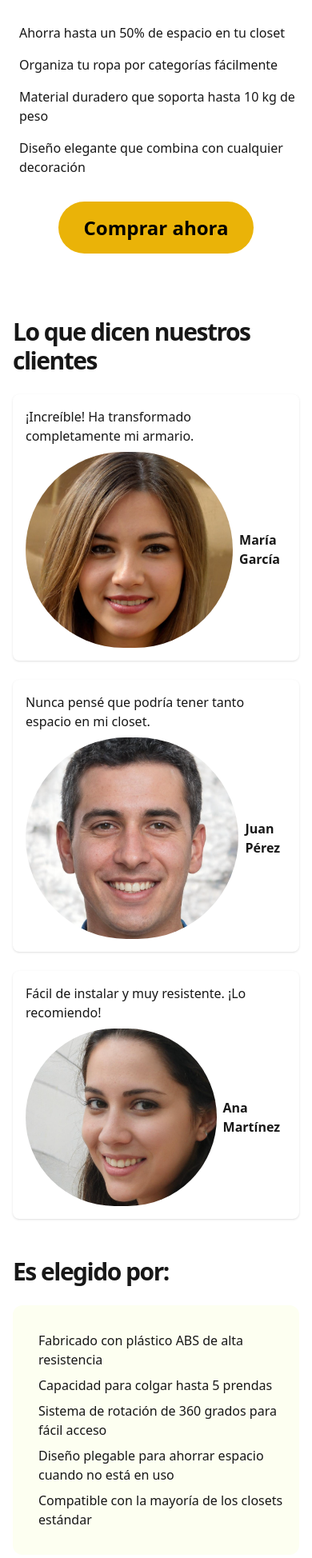
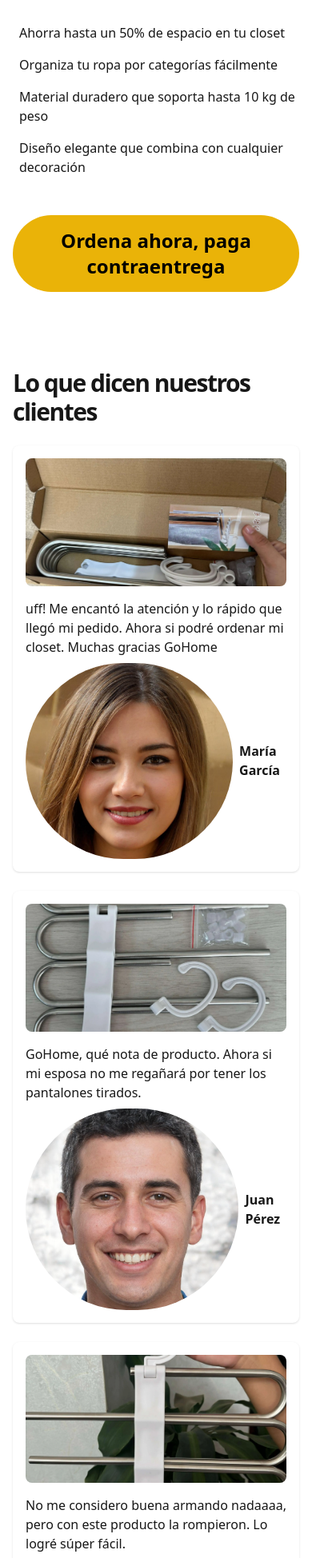
Before and after one commit to Icaro3422/landing-product, a Next.js app: page / in a window 390 px wide. Shown: the part 1079-3027 px from the top of the page at 80% size. Built offline with nearby package versions, Linux system fonts and the light colour scheme.

Commit message:
fix: Comments and public validation.

```diff
--- a/src/app/layout.tsx
+++ b/src/app/layout.tsx
@@ -16,6 +16,12 @@ export const metadata: Metadata = {
     "perchero organizador de ropa",
     "closet armable",
     "organizador de ropa plástico",
+    "Pagos contraentrega",
+    "Productos para hogar",
+    "Pantalones",
+    "Jeans",
+    "Armarios",
+    "gohome"
   ],
   robots: "index, follow",
   alternates: {
--- a/src/components/evidence-grid/EvidenceGrid.tsx
+++ b/src/components/evidence-grid/EvidenceGrid.tsx
@@ -1,33 +1,7 @@
 import Image from "next/image";
-
-const images = [
-  "/assets/evidencia1.webp",
-  "/assets/evidencia2.webp",
-  "/assets/evidencia3.webp",
-];
-
 export const EvidenceGrid = () => {
   return (
     <section className="w-full py-12">
-      <div className="grid grid-cols-2 sm:grid-cols-3 gap-4 mt-6">
-        {images.map((src, index) => (
-          <div
-            key={index}
-            className="w-full h-40 sm:h-64 relative overflow-hidden"
-          >
-            <Image
-              src={src}
-              alt={`Experiencia del cliente usando el Colgador Mágico ${
-                index + 1
-              }`}
-              className="rounded-lg object-cover"
-              fill
-              sizes="(max-width: 640px) 50vw, 33vw"
-              loading="lazy"
-            />
-          </div>
-        ))}
-      </div>
       <div className="aspect-video relative rounded-xl mt-4">
         <video
           className="w-full h-full object-cover rounded-b-xl"
--- a/src/components/home-page/HomePage.tsx
+++ b/src/components/home-page/HomePage.tsx
@@ -19,7 +19,13 @@ export const HomePage = () => {
     <div className="flex flex-col min-h-screen">
       <header className="py-6 px-4 lg:px-6 flex items-center justify-center bg-mainGreen">
         <div className="relative">
-          <Image src={logo} alt="Go home logo" className="w-36" width={144} height={36} />
+          <Image
+            src={logo}
+            alt="Go home logo"
+            className="w-36"
+            width={144}
+            height={36}
+          />
         </div>
       </header>
       <main className="flex-1">
@@ -37,7 +43,11 @@ export const HomePage = () => {
           </section>
           <section className="w-full py-12">
             <div className="aspect-video relative">
-              <video className="w-full h-full object-cover" controls preload="metadata">
+              <video
+                className="w-full h-full object-cover"
+                controls
+                preload="metadata"
+              >
                 <source src="/assets/ganchos-horizontal.mp4" type="video/mp4" />
                 Tu navegador no soporta archivos mp4.
               </video>
@@ -81,12 +91,13 @@ export const HomePage = () => {
             </ul>
             <div className="text-center mt-12">
               <a
-                className="bg-yellow-500 rounded-full  text-black text-2xl font-bold py-4 px-8 cursor-pointer"
                 href="https://gohome.com.co/products/gancho-para-pantalones"
                 rel="noopener noreferrer"
                 target="__self"
               >
-                Comprar ahora
+                <button className="bg-yellow-500 rounded-full  text-black text-2xl font-bold py-4 px-8 cursor-pointer">
+                  Ordena ahora, paga contraentrega
+                </button>
               </a>
             </div>
           </section>
@@ -100,26 +111,44 @@ export const HomePage = () => {
                   user: user1,
                   stars: 5,
                   name: "María García",
+                  src: "/assets/evidencia1.webp",
                   comment:
-                    "¡Increíble! Ha transformado completamente mi armario.",
+                    "uff! Me encantó la atención y lo rápido que llegó mi pedido. Ahora si podré ordenar mi closet. Muchas gracias GoHome",
                 },
                 {
                   user: user2,
                   stars: 4,
                   name: "Juan Pérez",
+                  src: "/assets/evidencia3.webp",
                   comment:
-                    "Nunca pensé que podría tener tanto espacio en mi closet.",
+                    "GoHome, qué nota de producto. Ahora si mi esposa no me regañará por tener los pantalones tirados.",
                 },
                 {
                   user: user3,
                   stars: 5,
                   name: "Ana Martínez",
+                  src: "/assets/evidencia2.webp",
                   comment:
-                    "Fácil de instalar y muy resistente. ¡Lo recomiendo!",
+                    "No me considero buena armando nadaaaa, pero con este producto la rompieron. Lo logré súper fácil.",
                 },
               ].map((testimonial, index) => (
                 <div key={index} className="bg-white p-4 rounded-lg shadow">
-                  <p className="mb-2">{testimonial.comment}</p>
+                  <div
+                    key={index}
+                    className="w-full h-40 sm:h-64 relative overflow-hidden"
+                  >
+                    <Image
+                      src={testimonial.src}
+                      alt={`Experiencia del cliente usando el Colgador Mágico ${
+                        index + 1
+                      }`}
+                      className="rounded-lg object-cover"
+                      fill
+                      sizes="(max-width: 640px) 50vw, 33vw"
+                      loading="lazy"
+                    />
+                  </div>
+                  <p className="mb-2 mt-4">{testimonial.comment}</p>
                   <div className="flex items-center space-x-2">
                     <div className="rounded-full overflow-hidden">
                       <Image
@@ -140,37 +169,45 @@ export const HomePage = () => {
                 </div>
               ))}
             </div>
+            <EvidenceGrid />
           </section>
           <h3 className="text-3xl font-bold tracking-tighter sm:text-4xl md:text-5xl lg:text-6xl/none">
             Es elegido por:
           </h3>
-          <section className="w-full mt-6 py-8 md:py-24 bg-accentShadow rounded-xl">
+          <section className="w-full mt-6 py-8 md:py-24 bg-green-600 rounded-xl">
             <ul className="pl-6 space-y-2 max-w-2xl mx-auto">
               <li className="flex items-center space-x-2">
-                <span className="icon-[feather--check-circle] text-mainGreen"></span>
-                <span>Fabricado con plástico ABS de alta resistencia</span>
+                <span className="icon-[feather--check-circle] text-white"></span>
+                <span className="text-lg font-medium">
+                  Fabricado con plástico ABS de alta resistencia
+                </span>
               </li>
               <li className="flex items-center space-x-2">
-                <span className="icon-[feather--check-circle] text-mainGreen"></span>
-                <span>Capacidad para colgar hasta 5 prendas</span>
+                <span className="icon-[feather--check-circle] text-white"></span>
+                <span className="text-lg font-medium">
+                  Capacidad para colgar hasta 5 prendas
+                </span>
               </li>
               <li className="flex items-center space-x-2">
-                <span className="icon-[feather--check-circle] text-mainGreen"></span>
-                <span>Sistema de rotación de 360 grados para fácil acceso</span>
+                <span className="icon-[feather--check-circle] text-white"></span>
+                <span className="text-lg font-medium">
+                  Sistema de rotación de 360 grados para fácil acceso
+                </span>
               </li>
               <li className="flex items-center space-x-2">
-                <span className="icon-[feather--check-circle] text-mainGreen"></span>
-                <span>
+                <span className="icon-[feather--check-circle] text-white"></span>
+                <span className="text-lg font-medium">
                   Diseño plegable para ahorrar espacio cuando no está en uso
                 </span>
               </li>
               <li className="flex items-center space-x-2">
-                <span className="icon-[feather--check-circle] text-mainGreen"></span>
-                <span>Compatible con la mayoría de los closets estándar</span>
+                <span className="icon-[feather--check-circle] text-white"></span>
+                <span className="text-lg font-medium">
+                  Compatible con la mayoría de los closets estándar
+                </span>
               </li>
             </ul>
           </section>
-          <EvidenceGrid />
           <section className="w-full py-12 md:py-24 lg:py-32">
             <div className="text-center">
               <p>
@@ -195,12 +232,13 @@ export const HomePage = () => {
                 Ordena ahora y recibe en las próximas 48 horas
               </p>
               <a
-                className="bg-yellow-500 rounded-full  text-black text-2xl font-bold py-4 px-8 cursor-pointer"
                 href="https://gohome.com.co/products/gancho-para-pantalones"
                 rel="noopener noreferrer"
                 target="__self"
               >
-                Comprar ahora
+                <button className="bg-yellow-500 rounded-full  text-black text-2xl font-bold py-4 px-8 cursor-pointer">
+                  Ordena ahora, paga contraentrega
+                </button>
               </a>
             </div>
           </section>
```
